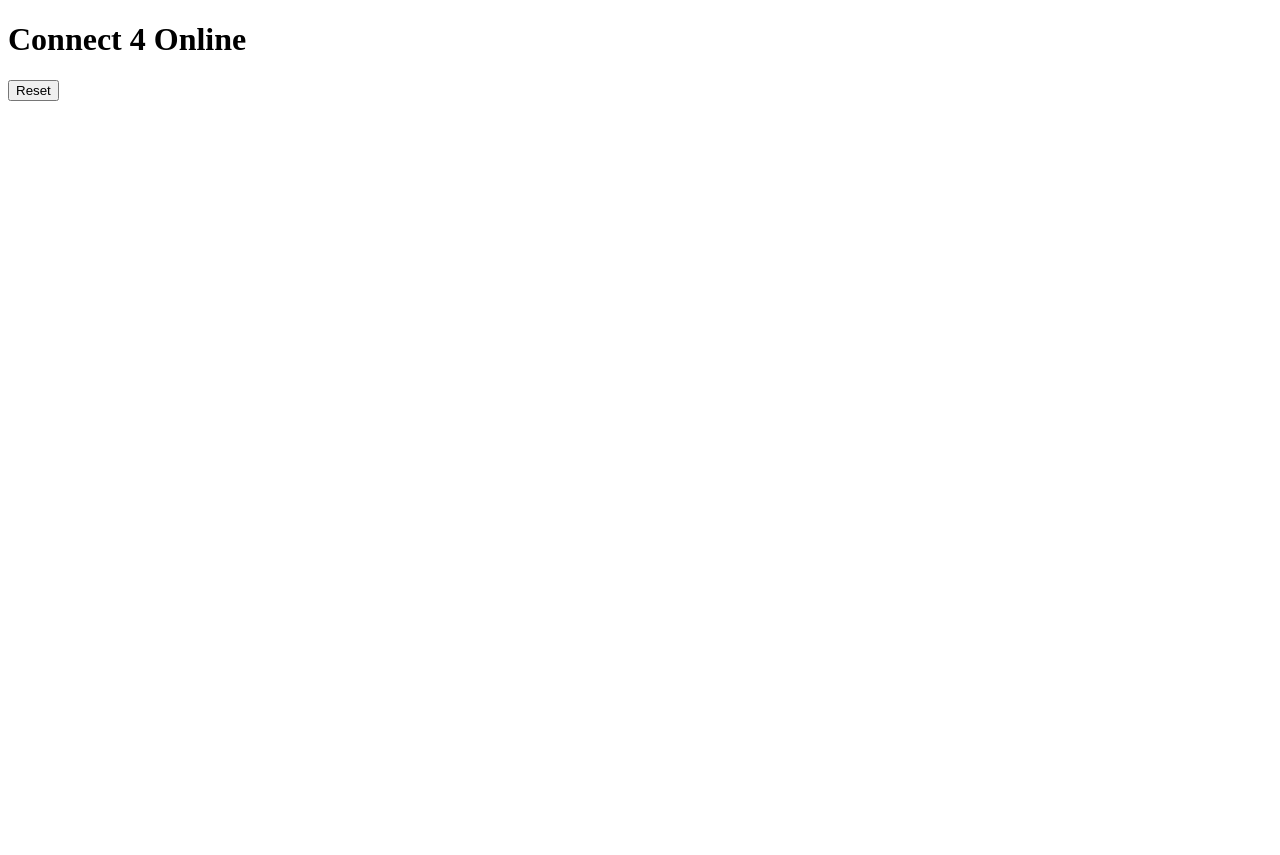
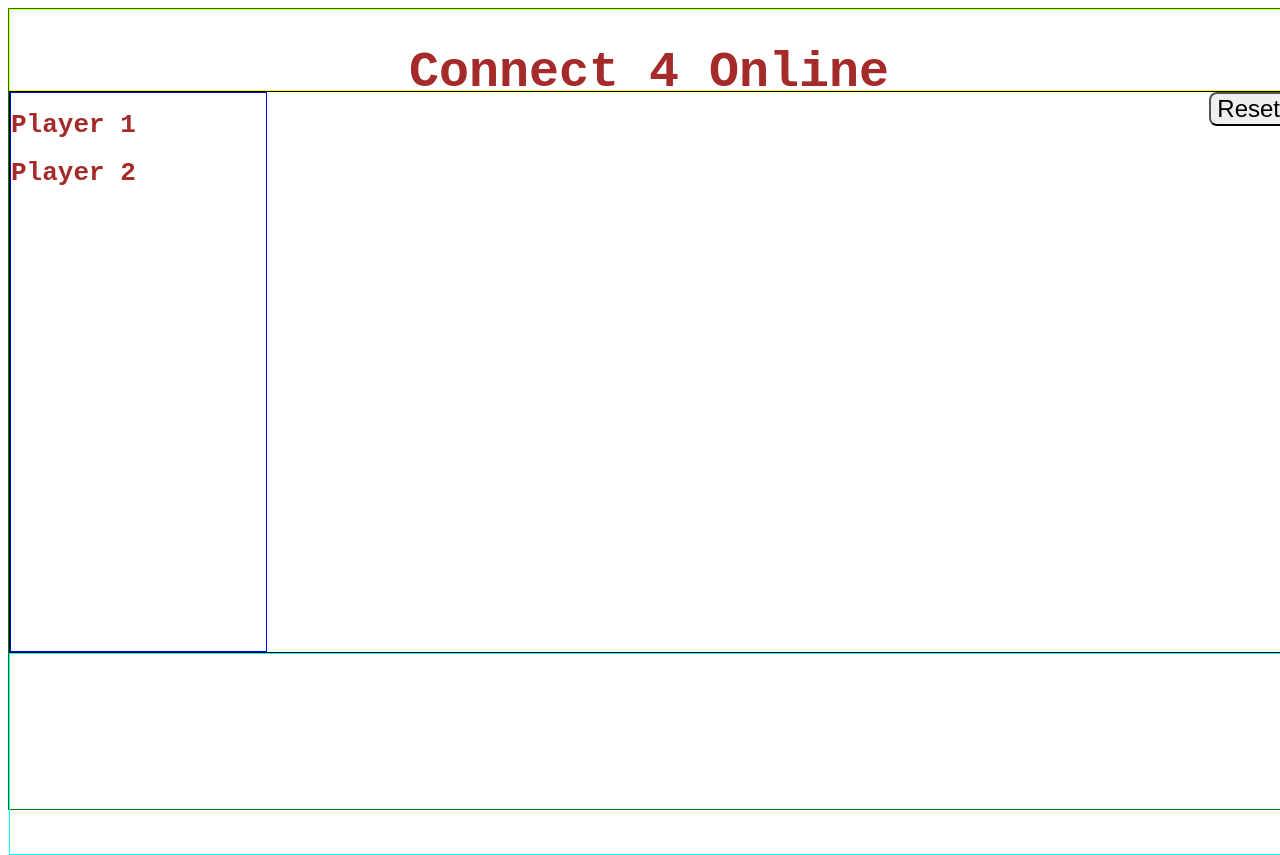
Before and after one commit to MramRashidR/Project-1-connect-4, a plain HTML site: page index.html in a window 1280 px wide. Before the commit the page ends 800 px from the top, so only its background shows below. Drawn offline with Linux system fonts and the light colour scheme.

Commit message:
page divs

```diff
--- a/index.html
+++ b/index.html
@@ -15,7 +15,10 @@
     </div>
 
     <div class="body-container">
-        <div class="plyr-container"></div>
+        <div class="plyr-container">
+        <h1>Player 1</h1>
+        <h1>Player 2</h1>
+    </div>
 
         <div class="board-container"></div>
 
--- a/style.css
+++ b/style.css
@@ -1,32 +1,64 @@
-.heading-container {
 
 
+body{
+height: 100vh;
+width: 100vw;
+border: 1px solid green;
+display: inline-block;
+}
+
+.heading-container {
+    border: 1px solid yellow;
+    text-align: center;
+    font-family: monospace;
+    color: brown;
+    font-size: 25px;
+    height: 10%;
 
 }
 
 .body-container {
-
-
-
-
+    border: 1px solid black;
+    height: 70%;
+    display: flex;
 }
 
-.plyr-container {
-
+.plyr-container{
+    font-family: monospace;
+    text-align: left;
+    border: 1px solid blue;
+    color: brown;
+    width: 20%;
 
 }
 
 .board-container {
-
+    text-align: center;
+    width: 60%;
 
 }
 
 .button-container {
+    width: 20%;
+    text-align: right;
 
 
+}
+.button {
+    font-size: 24px;
+    border-radius: 8px;
+    transition-duration: 0.4s;
+    cursor: pointer;
+}
+.button:hover {
+    background-color: gray;
+    color: white;
 }
 
 .msg-container {
 
+    border: 1px solid cyan;
+    height: 25%;
+
 
 }
```
